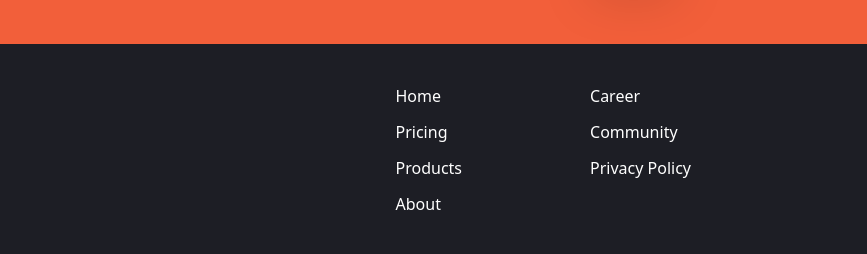
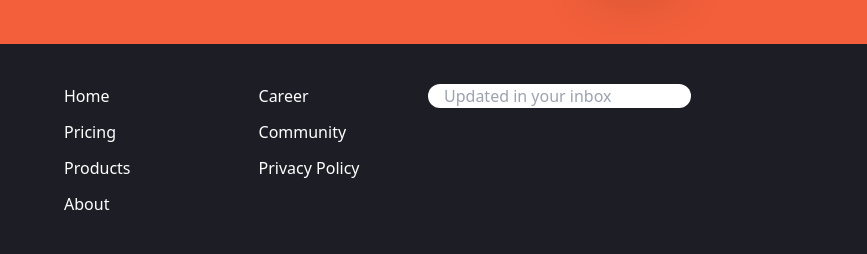
Before and after one commit to Annie-Huang/tailwind-landing-page, a website: page index.html in a window 1280 px wide. Shown: the part 1900-2154 px from the top of the page, 413-1280 px from the left. Drawn offline with Linux system fonts and the light colour scheme.

Commit message:
Create 3rd column of the footer. Add input into the form.

```diff
--- a/index.html
+++ b/index.html
@@ -349,6 +349,19 @@
             <a href="#" class="hover:text-brightRed">Privacy Policy</a>
           </div>
         </div>
+
+        <!-- Input Container (3nd column of the footer) -->
+        <div class="flex flex-col justify-between">
+          <form>
+            <div class="flex spac-x-3">
+              <input
+                type="text"
+                class="flex-1 px-4 rounded-full focus:outline-none"
+                placeholder="Updated in your inbox"
+              />
+            </div>
+          </form>
+        </div>
       </div>
     </footer>
   </body>
```
Also changed, not shown: css/main.css.
